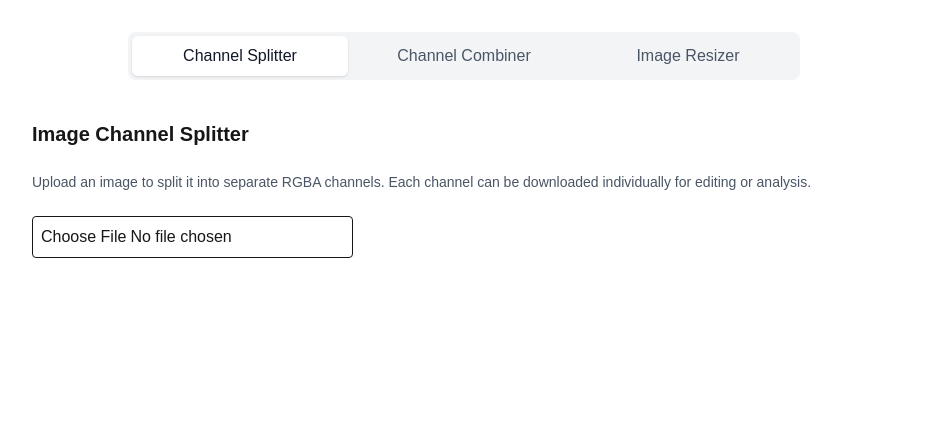
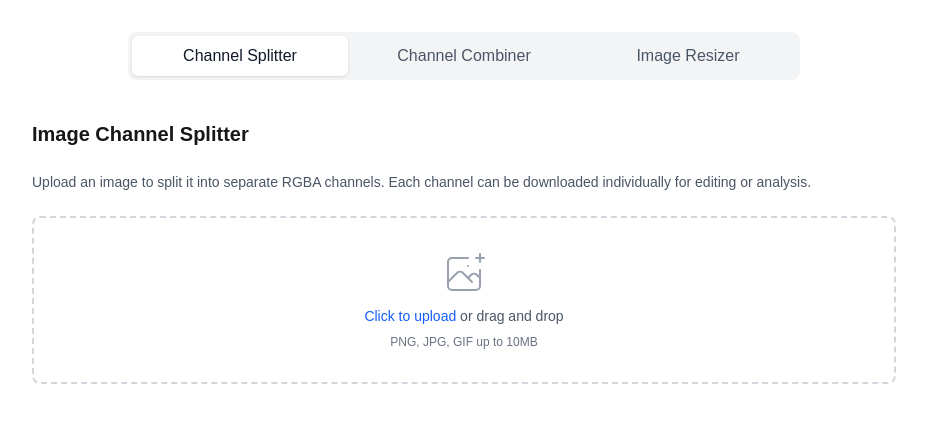
Before and after one commit to LuviKunG/texture-manipulator, a Next.js app: page / in a window 1280 px wide. Shown: the top 422 px of the page, without its empty margins (176-1103 px from the left). Built offline with nearby package versions, Linux system fonts and the light colour scheme.

Commit message:
Add drag-and-drop functionality for image uploads in ImageChannelCombiner, ImageChannelSplitter, and ImageResizer components

```diff
--- a/src/components/imagechannelsplitter.tsx
+++ b/src/components/imagechannelsplitter.tsx
@@ -1,6 +1,6 @@
 'use client';
 
-import { useState, useRef, ChangeEvent } from 'react';
+import { useState, useRef, ChangeEvent, DragEvent } from 'react';
 
 // Helper type for our channel processing
 type ChannelType = 'red' | 'green' | 'blue' | 'alpha';
@@ -8,6 +8,7 @@ type ChannelType = 'red' | 'green' | 'blue' | 'alpha';
 export default function ImageChannelSplitter() {
   const [originalImage, setOriginalImage] = useState<string | null>(null);
   const [isGrayscale, setIsGrayscale] = useState(false);
+  const [isDragOver, setIsDragOver] = useState(false);
   const [channels, setChannels] = useState<{
     r: string;
     g: string;
@@ -30,6 +31,30 @@ export default function ImageChannelSplitter() {
     const file = e.target.files?.[0];
     if (!file) return;
 
+    processFile(file);
+  };
+
+  // Handle drag and drop
+  const handleDragOver = (e: DragEvent<HTMLDivElement>) => {
+    e.preventDefault();
+    setIsDragOver(true);
+  };
+
+  const handleDragLeave = (e: DragEvent<HTMLDivElement>) => {
+    e.preventDefault();
+    setIsDragOver(false);
+  };
+
+  const handleDrop = (e: DragEvent<HTMLDivElement>) => {
+    e.preventDefault();
+    setIsDragOver(false);
+    const file = e.dataTransfer.files[0];
+    if (file && file.type.startsWith('image/')) {
+      processFile(file);
+    }
+  };
+
+  const processFile = (file: File) => {
     const reader = new FileReader();
     reader.onload = event => {
       const result = event.target?.result as string;
@@ -160,13 +185,50 @@ export default function ImageChannelSplitter() {
 
       {/* Input Section */}
       <div className='space-y-4'>
+        <div
+          className={`relative border-2 border-dashed rounded-lg p-8 text-center transition-colors ${
+            isDragOver
+              ? 'border-blue-400 bg-blue-50'
+              : 'border-gray-300 hover:border-gray-400'
+          }`}
+          onDragOver={handleDragOver}
+          onDragLeave={handleDragLeave}
+          onDrop={handleDrop}
+        >
           <input
             ref={fileInputRef}
             type='file'
             accept='image/*'
             onChange={handleImageUpload}
-          className='border p-2 rounded'
+            className='absolute inset-0 w-full h-full opacity-0 cursor-pointer'
           />
+          <div className='space-y-2'>
+            <div className='text-gray-600'>
+              <svg
+                className='mx-auto h-12 w-12 text-gray-400'
+                stroke='currentColor'
+                fill='none'
+                viewBox='0 0 48 48'
+              >
+                <path
+                  d='M28 8H12a4 4 0 00-4 4v20m32-12v8m0 0v8a4 4 0 01-4 4H12a4 4 0 01-4-4v-4m32-4l-3.172-3.172a4 4 0 00-5.656 0L28 28M8 32l9.172-9.172a4 4 0 015.656 0L28 28m0 0l4 4m4-24h8m-4-4v8m-12 4h.02'
+                  strokeWidth={2}
+                  strokeLinecap='round'
+                  strokeLinejoin='round'
+                />
+              </svg>
+            </div>
+            <div className='text-sm text-gray-600'>
+              <span className='font-medium text-blue-600 hover:text-blue-500'>
+                Click to upload
+              </span>{' '}
+              or drag and drop
+            </div>
+            <div className='text-xs text-gray-500'>
+              PNG, JPG, GIF up to 10MB
+            </div>
+          </div>
+        </div>
 
         {/* Action Buttons */}
         {originalImage && (
--- a/src/components/imageresizer.tsx
+++ b/src/components/imageresizer.tsx
@@ -1,6 +1,6 @@
 'use client';
 
-import { useState, useRef, ChangeEvent } from 'react';
+import { useState, useRef, ChangeEvent, DragEvent } from 'react';
 
 // Helper types for resizing options
 type ResizeMode = 'percentage' | 'dimensions' | 'preset';
@@ -12,6 +12,7 @@ type PresetSize = {
 
 export default function ImageResizer() {
   const [originalImage, setOriginalImage] = useState<string | null>(null);
+  const [isDragOver, setIsDragOver] = useState(false);
   const [resizedImage, setResizedImage] = useState<string | null>(null);
   const [isProcessing, setIsProcessing] = useState(false);
   const [error, setError] = useState<string | null>(null);
@@ -56,6 +57,30 @@ export default function ImageResizer() {
     const file = e.target.files?.[0];
     if (!file) return;
 
+    processFile(file);
+  };
+
+  // Handle drag and drop
+  const handleDragOver = (e: DragEvent<HTMLDivElement>) => {
+    e.preventDefault();
+    setIsDragOver(true);
+  };
+
+  const handleDragLeave = (e: DragEvent<HTMLDivElement>) => {
+    e.preventDefault();
+    setIsDragOver(false);
+  };
+
+  const handleDrop = (e: DragEvent<HTMLDivElement>) => {
+    e.preventDefault();
+    setIsDragOver(false);
+    const file = e.dataTransfer.files[0];
+    if (file && file.type.startsWith('image/')) {
+      processFile(file);
+    }
+  };
+
+  const processFile = (file: File) => {
     const reader = new FileReader();
     reader.onload = event => {
       const result = event.target?.result as string;
@@ -251,13 +276,50 @@ export default function ImageResizer() {
 
       {/* File Upload */}
       <div className='space-y-4'>
+        <div
+          className={`relative border-2 border-dashed rounded-lg p-8 text-center transition-colors ${
+            isDragOver
+              ? 'border-blue-400 bg-blue-50'
+              : 'border-gray-300 hover:border-gray-400'
+          }`}
+          onDragOver={handleDragOver}
+          onDragLeave={handleDragLeave}
+          onDrop={handleDrop}
+        >
           <input
             ref={fileInputRef}
             type='file'
             accept='image/*'
             onChange={handleImageUpload}
-          className='border p-2 rounded w-full'
+            className='absolute inset-0 w-full h-full opacity-0 cursor-pointer'
           />
+          <div className='space-y-2'>
+            <div className='text-gray-600'>
+              <svg
+                className='mx-auto h-12 w-12 text-gray-400'
+                stroke='currentColor'
+                fill='none'
+                viewBox='0 0 48 48'
+              >
+                <path
+                  d='M28 8H12a4 4 0 00-4 4v20m32-12v8m0 0v8a4 4 0 01-4 4H12a4 4 0 01-4-4v-4m32-4l-3.172-3.172a4 4 0 00-5.656 0L28 28M8 32l9.172-9.172a4 4 0 015.656 0L28 28m0 0l4 4m4-24h8m-4-4v8m-12 4h.02'
+                  strokeWidth={2}
+                  strokeLinecap='round'
+                  strokeLinejoin='round'
+                />
+              </svg>
+            </div>
+            <div className='text-sm text-gray-600'>
+              <span className='font-medium text-blue-600 hover:text-blue-500'>
+                Click to upload
+              </span>{' '}
+              or drag and drop
+            </div>
+            <div className='text-xs text-gray-500'>
+              PNG, JPG, GIF up to 10MB
+            </div>
+          </div>
+        </div>
       </div>
 
       {/* Original Image Info */}
```
Also changed, not shown: src/components/imagechannelcombiner.tsx (+97 -5 lines). Lines whose indentation alone changed are shown as unchanged.
